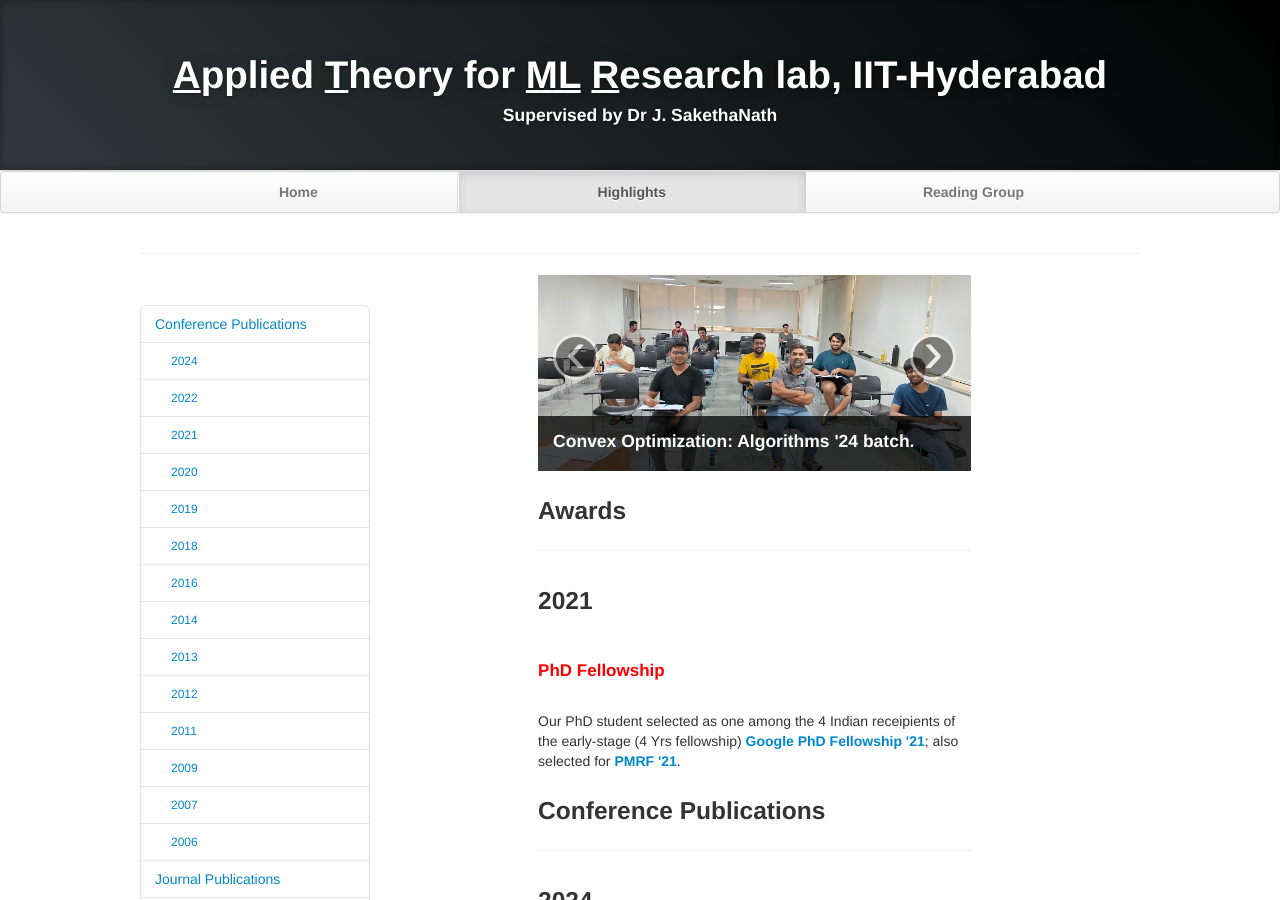
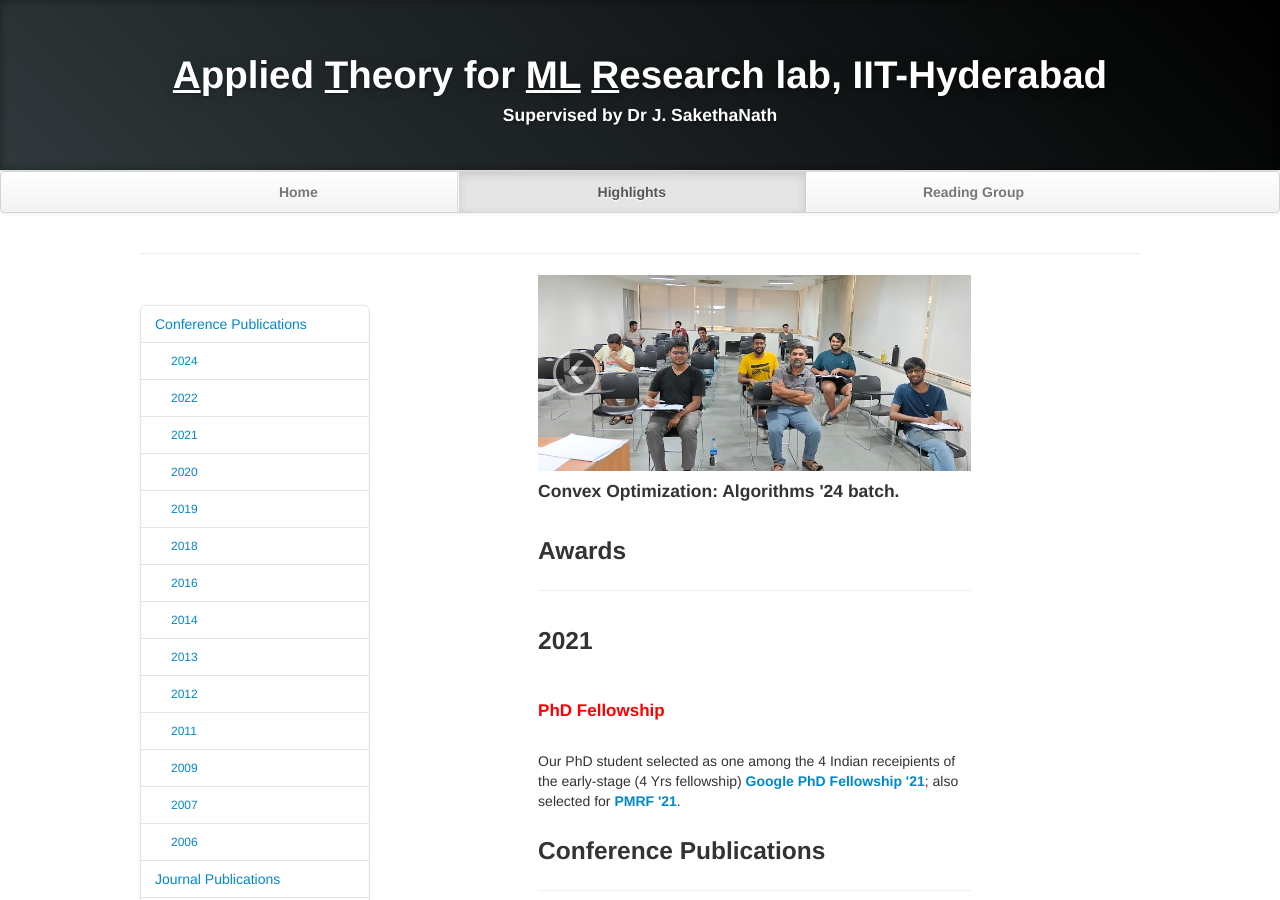
Before and after one commit to atmlr-lab/atmlr-lab.github.io, a Jekyll site: the page built from highlights.md, in a window 1280 px wide and 900 px high. Built offline with Jekyll 4.4.1, drawn with Linux system fonts in a browser that asks for light colours.

Commit message:
caption reformatting & removed right control.

```diff
--- a/highlights.md
+++ b/highlights.md
@@ -41,20 +41,15 @@ layout: default
       <div class="carousel-inner">
          <div class="item active">
             <img src="lab_pics/IMG20240504171046.jpg" class="carousel-image" alt="">
-            <div class="carousel-caption">
-               <h4>UG '24 batch.</h4>
-            </div>
+            <h4>UG '24 batch.</h4>
          </div>
          <div class="item">
             <img src="lab_pics/30Apr2024at1142.jpg" class="carousel-image" alt="">
-            <div class="carousel-caption">
-               <h4>Convex Optimization: Algorithms '24 batch.</h4>
-            </div>
+            <h4>Convex Optimization: Algorithms '24 batch.</h4>
          </div>
       </div>
 
       <a class="left carousel-control" href="#main-carousel" data-slide="prev">‹</a>
-      <a class="right carousel-control" href="#main-carousel" data-slide="next">›</a>
 
 	</div>
 
```
